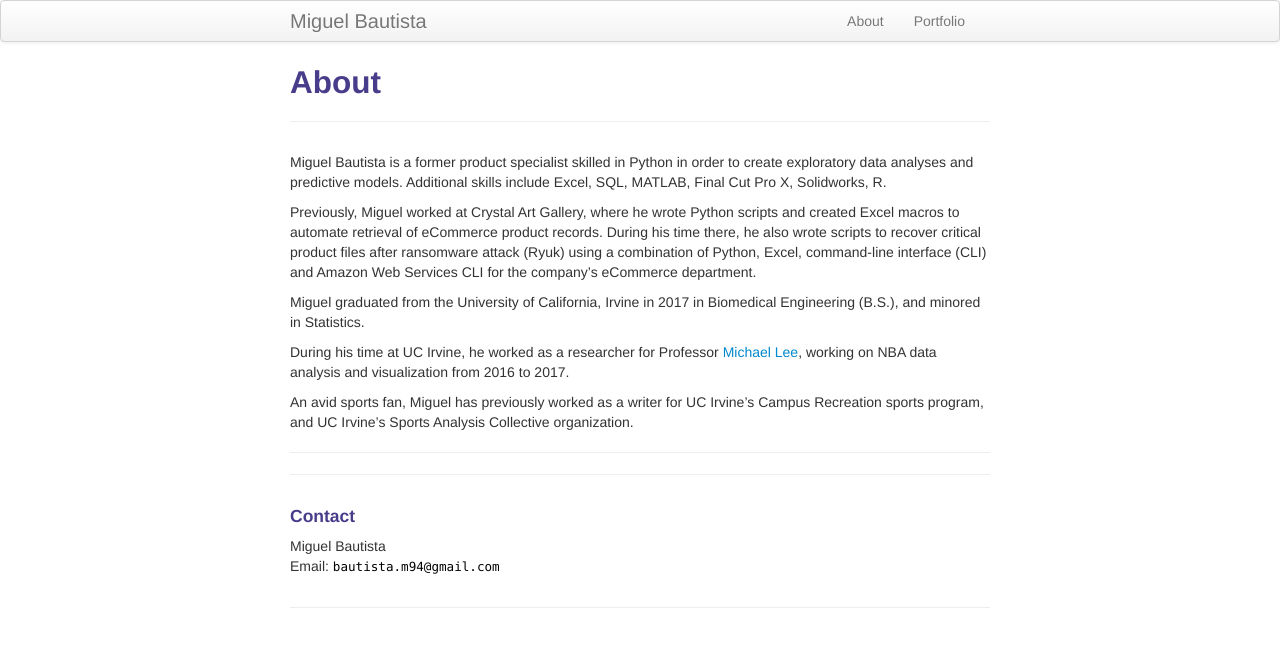
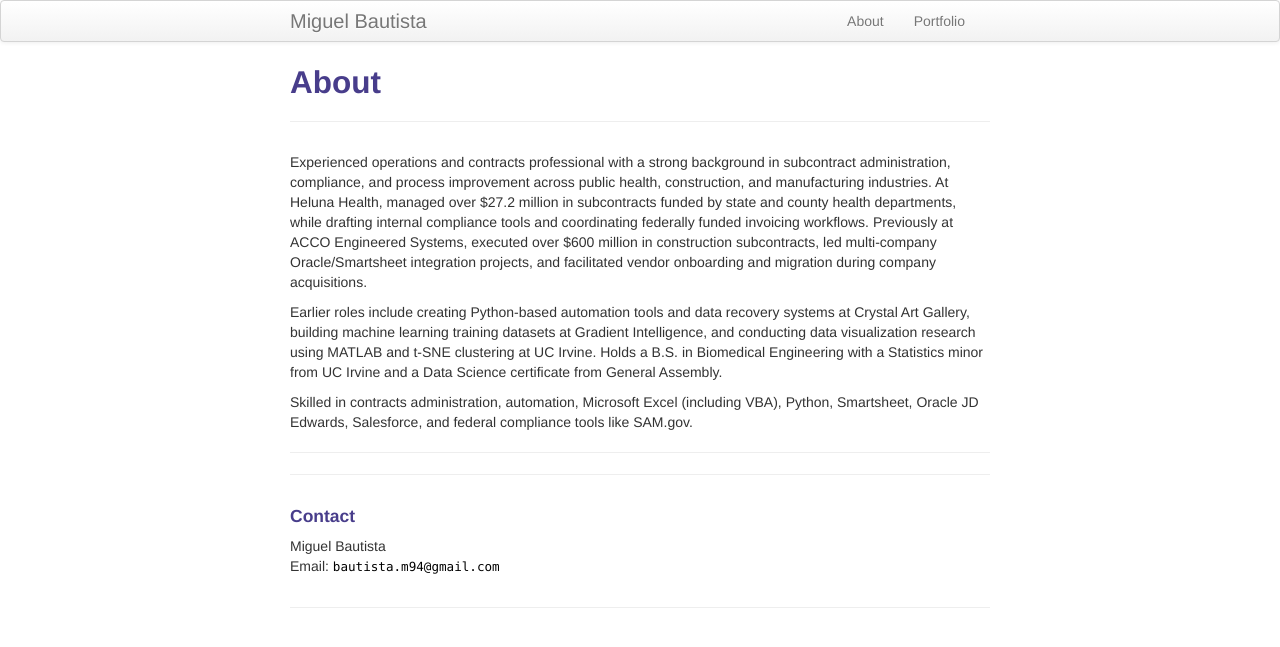
Before and after one commit to mbguel/mbguel.github.io, a Jekyll site: the page built from pages/about.md, in a window 1280 px wide. Shown: the top 647 px of the page. Built offline with Jekyll 4.4.1, drawn with Linux system fonts in a browser that asks for light colours.

Commit message:
2025-07-14
Updating resume after 4 years. Two jobs later.

```diff
--- a/pages/about.md
+++ b/pages/about.md
@@ -4,15 +4,11 @@ title: About
 description: Miguel Bautista
 ---
 
-Miguel Bautista is a former product specialist skilled in Python in order to create exploratory data analyses and predictive models. Additional skills include Excel, SQL, MATLAB, Final Cut Pro X, Solidworks, R.
+Experienced operations and contracts professional with a strong background in subcontract administration, compliance, and process improvement across public health, construction, and manufacturing industries. At Heluna Health, managed over $27.2 million in subcontracts funded by state and county health departments, while drafting internal compliance tools and coordinating federally funded invoicing workflows. Previously at ACCO Engineered Systems, executed over $600 million in construction subcontracts, led multi-company Oracle/Smartsheet integration projects, and facilitated vendor onboarding and migration during company acquisitions.
 
-Previously, Miguel worked at Crystal Art Gallery, where he wrote Python scripts and created Excel macros to automate retrieval of eCommerce product records. During his time there, he also wrote scripts to recover critical product files after ransomware attack (Ryuk) using a combination of Python, Excel, command-line interface (CLI) and Amazon Web Services CLI for the company's eCommerce department.
+Earlier roles include creating Python-based automation tools and data recovery systems at Crystal Art Gallery, building machine learning training datasets at Gradient Intelligence, and conducting data visualization research using MATLAB and t-SNE clustering at UC Irvine. Holds a B.S. in Biomedical Engineering with a Statistics minor from UC Irvine and a Data Science certificate from General Assembly.
 
-Miguel graduated from the University of California, Irvine in 2017 in Biomedical Engineering (B.S.), and minored in Statistics.
-
-During his time at UC Irvine, he worked as a researcher for Professor <a href="https://faculty.sites.uci.edu/mdlee/">Michael Lee</a>, working on NBA data analysis and visualization from 2016 to 2017.
-
-An avid sports fan, Miguel has previously worked as a writer for UC Irvine's Campus Recreation sports program, and UC Irvine's Sports Analysis Collective organization.
+Skilled in contracts administration, automation, Microsoft Excel (including VBA), Python, Smartsheet, Oracle JD Edwards, Salesforce, and federal compliance tools like SAM.gov.
 
 ---
 
```
Also changed, not shown: 5 other files.
